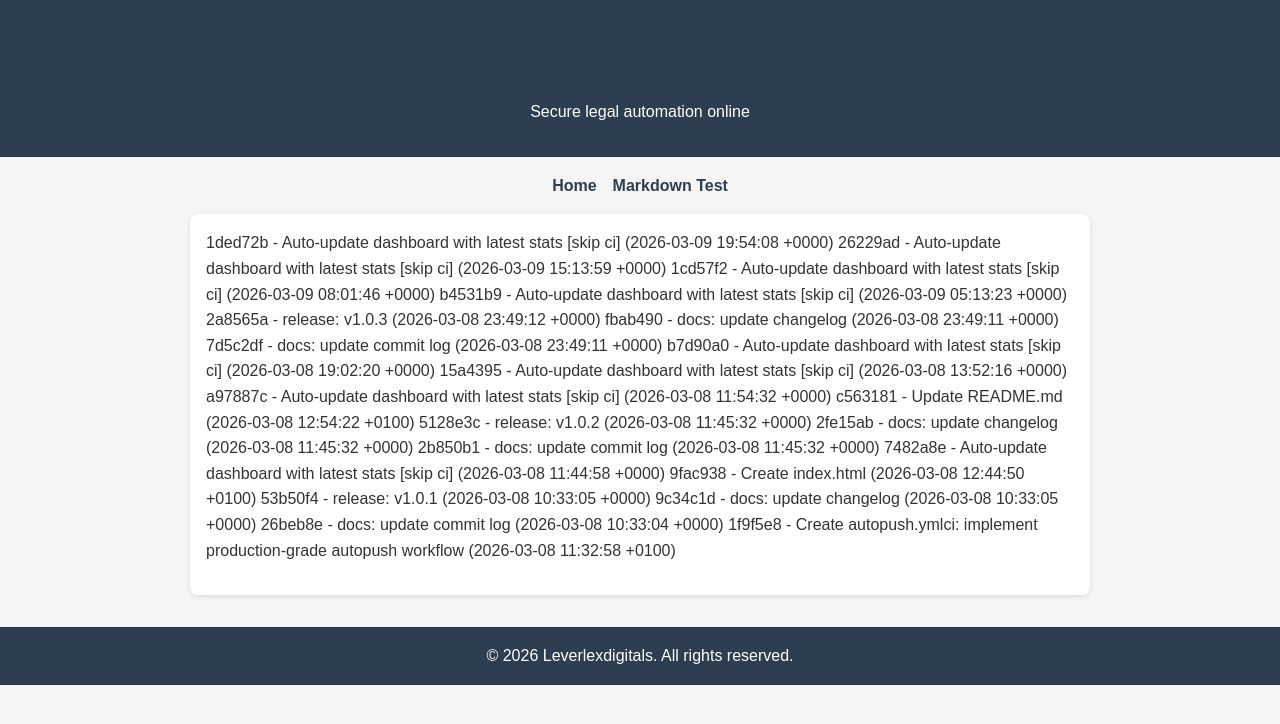
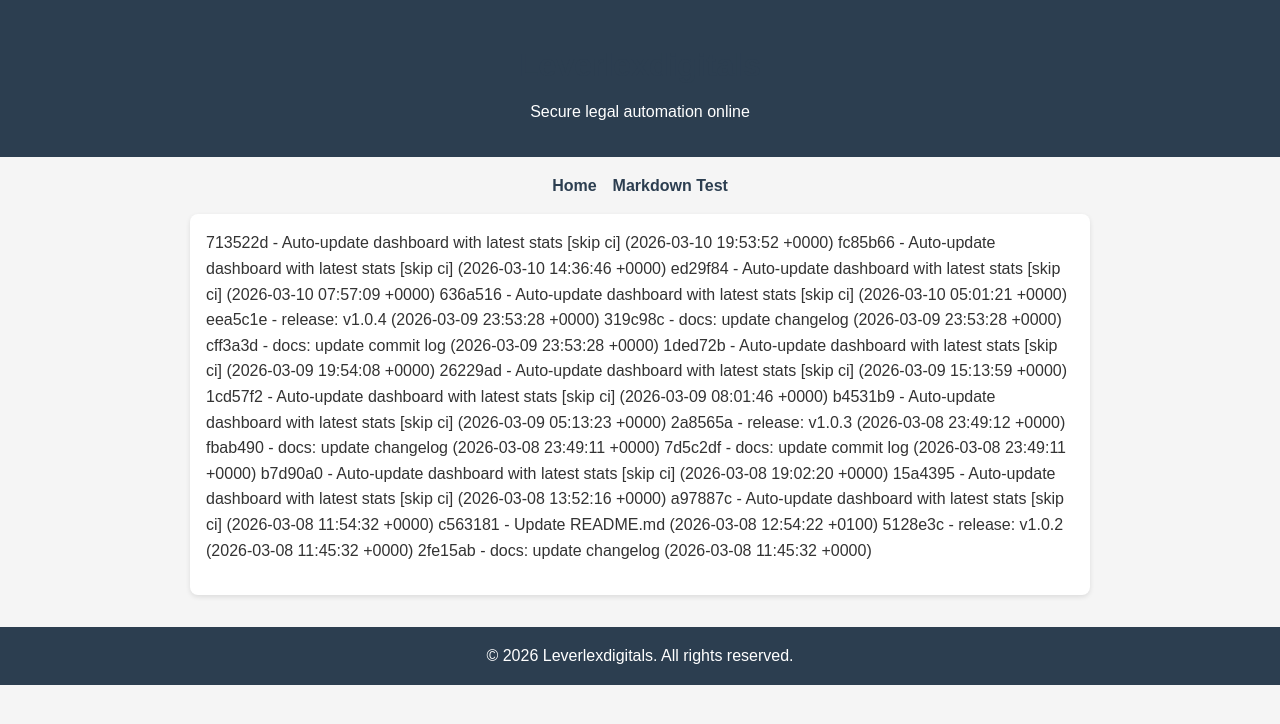
Before and after one commit to LEVERLEX/leverlex.github.io, a Jekyll site: the page built from COMMITS.md, in a window 1280 px wide. Shown: the top 724 px of the page. Built offline with Jekyll 4.4.1, drawn with Linux system fonts in a browser that asks for light colours; our own code applies the rules of GitHub Pages for plain Markdown files.

Commit message:
docs: update commit log

```diff
--- a/COMMITS.md
+++ b/COMMITS.md
@@ -1,3 +1,10 @@
+713522d - Auto-update dashboard with latest stats [skip ci] (2026-03-10 19:53:52 +0000)
+fc85b66 - Auto-update dashboard with latest stats [skip ci] (2026-03-10 14:36:46 +0000)
+ed29f84 - Auto-update dashboard with latest stats [skip ci] (2026-03-10 07:57:09 +0000)
+636a516 - Auto-update dashboard with latest stats [skip ci] (2026-03-10 05:01:21 +0000)
+eea5c1e - release: v1.0.4 (2026-03-09 23:53:28 +0000)
+319c98c - docs: update changelog (2026-03-09 23:53:28 +0000)
+cff3a3d - docs: update commit log (2026-03-09 23:53:28 +0000)
 1ded72b - Auto-update dashboard with latest stats [skip ci] (2026-03-09 19:54:08 +0000)
 26229ad - Auto-update dashboard with latest stats [skip ci] (2026-03-09 15:13:59 +0000)
 1cd57f2 - Auto-update dashboard with latest stats [skip ci] (2026-03-09 08:01:46 +0000)
@@ -11,10 +18,3 @@ a97887c - Auto-update dashboard with latest stats [skip ci] (2026-03-08 11:54:32
 c563181 - Update README.md (2026-03-08 12:54:22 +0100)
 5128e3c - release: v1.0.2 (2026-03-08 11:45:32 +0000)
 2fe15ab - docs: update changelog (2026-03-08 11:45:32 +0000)
-2b850b1 - docs: update commit log (2026-03-08 11:45:32 +0000)
-7482a8e - Auto-update dashboard with latest stats [skip ci] (2026-03-08 11:44:58 +0000)
-9fac938 - Create index.html (2026-03-08 12:44:50 +0100)
-53b50f4 - release: v1.0.1 (2026-03-08 10:33:05 +0000)
-9c34c1d - docs: update changelog (2026-03-08 10:33:05 +0000)
-26beb8e - docs: update commit log (2026-03-08 10:33:04 +0000)
-1f9f5e8 - Create autopush.ymlci: implement production-grade autopush workflow (2026-03-08 11:32:58 +0100)
```
